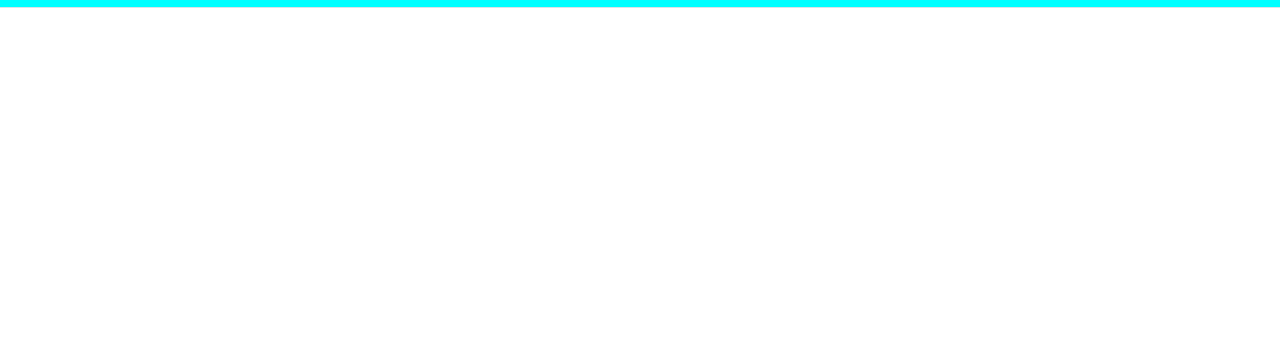
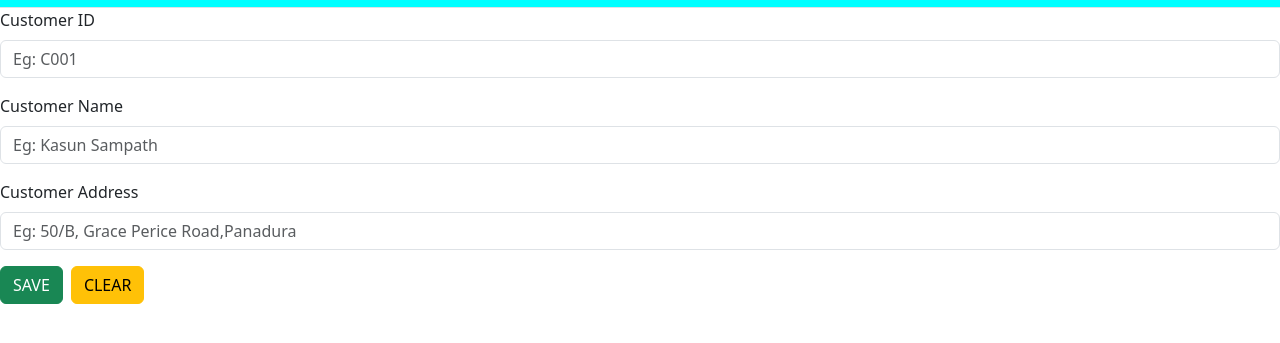
Before and after one commit to Ravindumw/POS-HTML-Bootstrap-Design_System, a plain HTML site: page index.html in a window 1280 px wide. Shown: the part 69-412 px from the top of the page. Drawn offline with nearby package versions, Linux system fonts and the light colour scheme.

Commit message:
main from container completed

```diff
--- a/index.html
+++ b/index.html
@@ -35,5 +35,28 @@
               </nav>
         </div>
     </header>
+    <main>
+        <form id="from-container" action="#" method="POST">
+            <div class="mb-3">
+                <label for="txt-id" class="form-label">Customer ID</label>
+                <input type="text" class="form-control" name="id" id="txt-id" placeholder="Eg: C001">
+            </div>
+            <div class="mb-3">
+                <label for="txt-name" class="form-label">Customer Name</label>
+                <input type="text" class="form-control" name="name" id="txt-name" placeholder="Eg: Kasun Sampath">
+            </div>
+            <div class="mb-3">
+                <label for="txt-address" class="form-label">Customer Address</label>
+                <input type="text" class="form-control" name="address" id="txt-address" placeholder="Eg: 50/B, Grace Perice Road,Panadura">
+            </div>
+            <div class="d-flex gap-2">
+                <button type="submit" class="btn btn-success">SAVE</button>
+                <button type="reset" class="btn btn-warning">CLEAR</button>
+            </div>
+        </form>
+        <div id="table-container">
+
+        </div>
+    </main>
 </body>
 </html>
```
